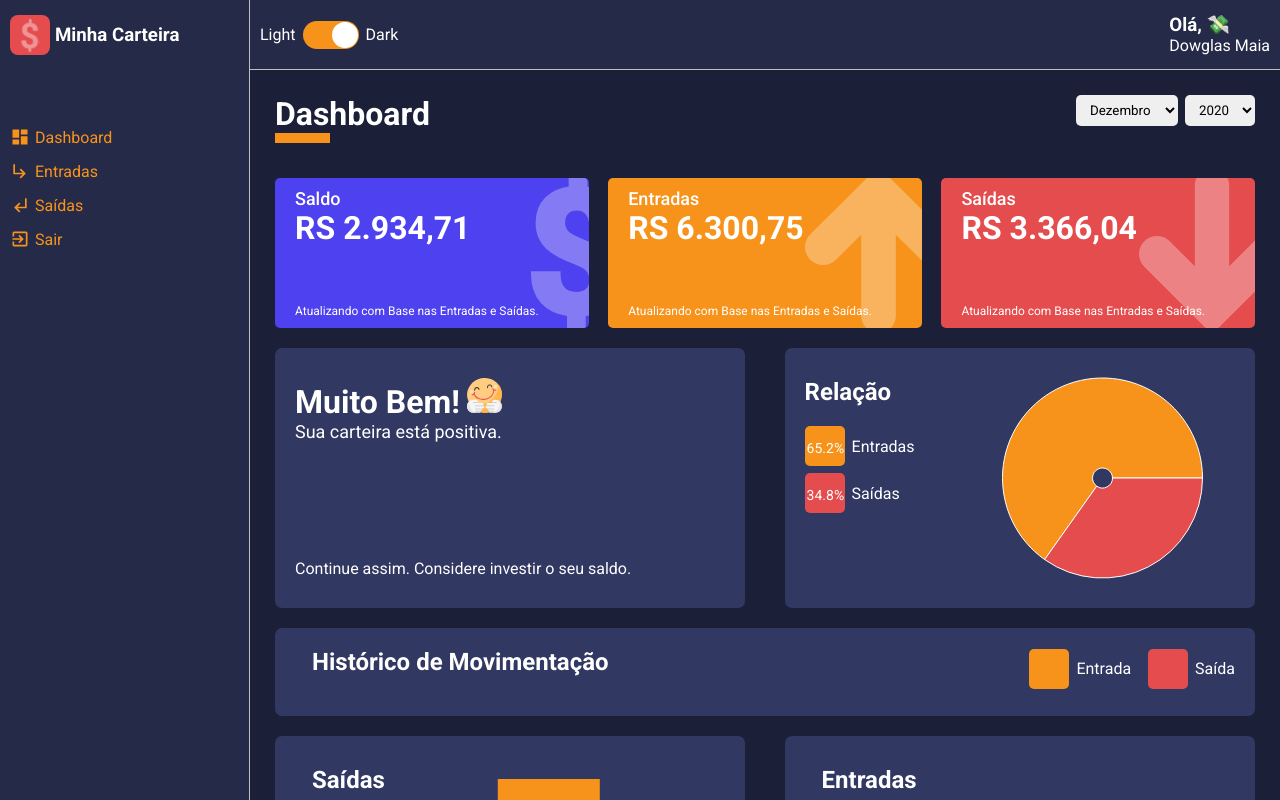
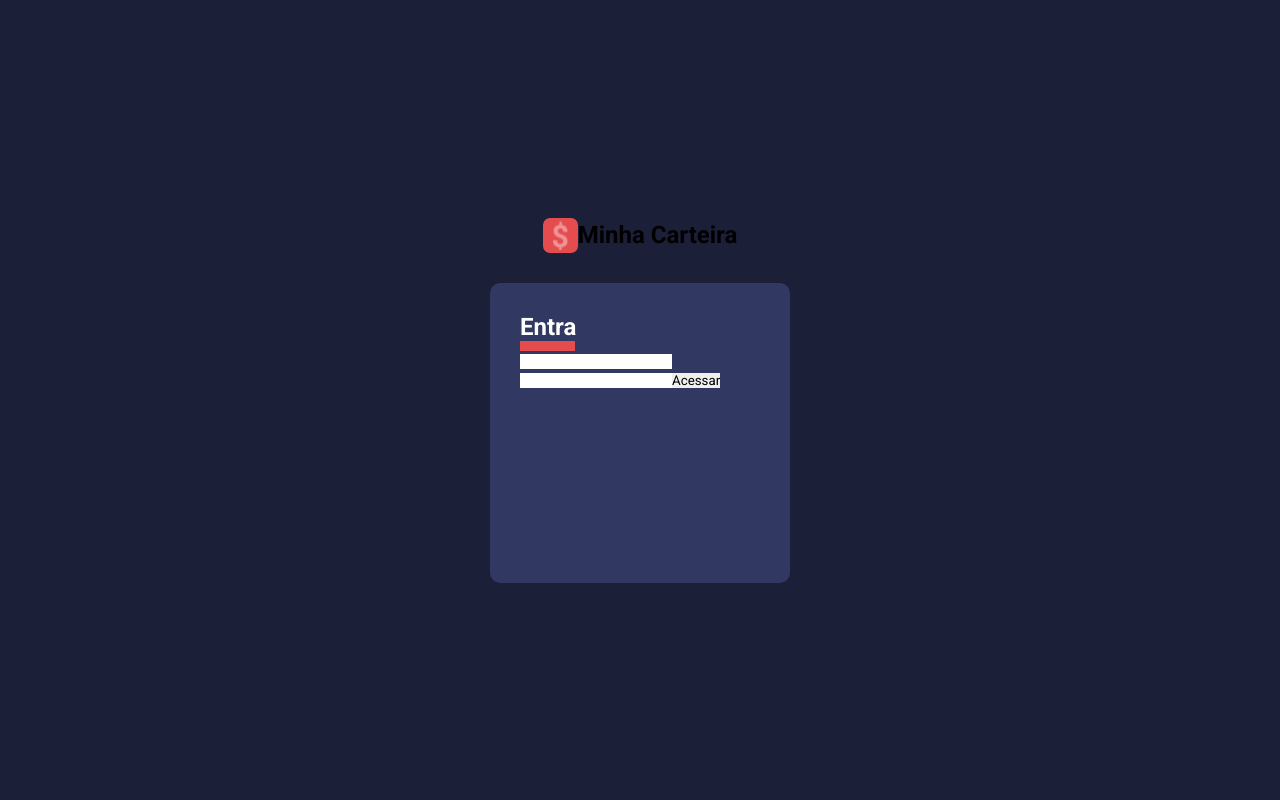
Before and after one commit to dowglasmaia/app-react-minha-carteira, a React (Create React App) app: page /dashboard in a window 1280 px wide. Built offline with nearby package versions, Linux system fonts and the light colour scheme.

Commit message:
Criando a tela de login

```diff
--- a/src/Pages/List/index.tsx
+++ b/src/Pages/List/index.tsx
@@ -175,8 +175,7 @@ const List: React.FC<IRouteParams> = ({ match }) => {
                 <button
                     type="button"
                     className=
-                    {`tag-filter tag-recorrentes
-                            ${selectedFrequency.includes('recorrente') && 'tag-actived'}
+                    {`tag-filter tag-recorrentes ${selectedFrequency.includes('recorrente') && 'tag-actived'}
                         `}
                     onClick={() => handleFrequencyClick('recorrente')}
                 >
--- a/src/Pages/Signin/index.tsx
+++ b/src/Pages/Signin/index.tsx
@@ -1,8 +1,32 @@
 import React from 'react';
+
+import {
+    Container,
+    Logo ,
+    Form,
+    FormTitle, } from './styles';
+
+import logoImg from '../../assets/logo.svg';
 
 const Signin: React.FC = () => {
     return (
-        <h3>Signin</h3>
+        <Container>
+          <Logo>
+            <img src={logoImg} alt="Minha Carteira"/>
+            <h2>Minha Carteira</h2>
+          </Logo>
+
+          <Form>
+              <FormTitle> Entra </FormTitle>
+
+              <input type="text"></input>
+              <input type="text"></input>
+
+                <button type="submit">Acessar</button>
+
+          </Form>
+
+        </Container>
     );
 }
 
--- /dev/null
+++ b/src/Pages/Signin/styles.ts
@@ -0,0 +1,48 @@
+import styled from "styled-components";
+
+export const Container = styled.div`
+  height: 100vh;
+  display: flex;
+  flex: 1; // ocupa toda a area disponivel na tela
+  flex-direction: column;
+  justify-content: center;
+  align-items: center;
+  background-color: ${(props) => props.theme.colors.primary};
+`;
+
+export const Logo = styled.div`
+  display: flex;
+  align-items: center;
+  margin-bottom: 30px;
+
+  > h3 {
+    color: ${(props) => props.theme.colors.white};
+    margin-left: 7px;
+  }
+  > img {
+    width: 35px;
+    height: 35px;
+  }
+`;
+
+export const Form = styled.form`
+  width: 300px;
+  height: 300px;
+
+  padding: 30px;
+  border-radius: 10px;
+
+  background-color: ${(props) => props.theme.colors.tertiary};
+`;
+
+export const FormTitle = styled.h2`
+  color: ${(props) => props.theme.colors.white};
+
+  // o & referencia o propio Elemento.
+  &::after {
+    content: "";
+    display: block;
+    width: 55px;
+    border-bottom: 10px solid ${(props) => props.theme.colors.warning};
+  }
+`;
--- a/src/components/MainHeader/index.tsx
+++ b/src/components/MainHeader/index.tsx
@@ -1,4 +1,4 @@
-import React, { useMemo, useState } from 'react';
+import React, { useCallback, useMemo, useState } from 'react';
 
 import emojis from '../../utils/emojis';
 import Toggle from '../shared/Toggle';
--- a/src/components/shared/Toggle/index.tsx
+++ b/src/components/shared/Toggle/index.tsx
@@ -2,13 +2,9 @@ import React from 'react';
 
 import { Container, ToggleLabel, ToggleSelector } from './style';
 
+import {IToggleProps} from './toggle.model';
 
-interface IToggleProps {
-    labelLeft: string;
-    labelRight: string;
-    checked: boolean;
-    onChange(): void;
-}
+
 
 /* Componente de Troca de Valor do Thema */
 const Toggle: React.FC<IToggleProps> = ({
--- /dev/null
+++ b/src/components/shared/Toggle/toggle.model.ts
@@ -0,0 +1,6 @@
+export interface IToggleProps {
+    labelLeft: string;
+    labelRight: string;
+    checked: boolean;
+    onChange(): void;
+}
--- a/src/hooks/theme.tsx
+++ b/src/hooks/theme.tsx
@@ -4,39 +4,29 @@ import React, { createContext, useContext, useState } from 'react';
 import dark from './../styles/themes/dark';
 import light from './../styles/themes/light';
 
-interface IThemeContext {
-    toggleTheme(): void;
-    theme: ITheme;
-}
-
-interface ITheme {
-    title: string;
-    colors: {
-        primary: string;
-        secundary: string;
-        tertiary: string;
-
-        white: string;
-        black: string;
-        gray: string;
-
-        success: string;
-        info: string;
-        warning: string;
-        danger: string;
-    },
-}
+/* import das interfaces */
+import { ITheme, IThemeContext } from './theme.model';
 
 const ThemeContext = createContext<IThemeContext>({} as IThemeContext);
 
 const ThemeProvider: React.FC = ({ children }) => {
-    const [theme, setTheme] = useState<ITheme>(dark);
+    const [theme, setTheme] = useState<ITheme>(() => {
+        const themeSaved = localStorage.getItem('@minha-carteira-web:theme');
+        if (themeSaved) {
+            return JSON.parse(themeSaved);
+        } else {
+            return dark;
+        }
+    });
 
     const toggleTheme = () => {
         if (theme.title === 'dark') {
             setTheme(light);
+            //guardando no localStorage
+            localStorage.setItem('@minha-carteira-web:theme', JSON.stringify(light));
         } else {
             setTheme(dark);
+            localStorage.setItem('@minha-carteira-web:theme', JSON.stringify(dark));
         }
     };
 
--- /dev/null
+++ b/src/routes/auth.routes.tsx
@@ -0,0 +1,13 @@
+import React from 'react';
+import { Switch, Route } from "react-router-dom";
+
+import SingnIn from '../Pages/Signin';
+
+const AuthRoutes: React.FC = () => (
+    <Switch>
+        <Route component={SingnIn}/>
+    </Switch>
+
+);
+
+export default AuthRoutes;
--- a/src/routes/index.tsx
+++ b/src/routes/index.tsx
@@ -3,11 +3,12 @@ import React from 'react';
 
 import { BrowserRouter } from 'react-router-dom';
 
-import App from './app.routes';
+//import App from './app.routes';
+import  Auth from './auth.routes';
 
 const Routes: React.FC = () => (
     <BrowserRouter>
-        <App />
+        <Auth />
     </BrowserRouter>
 )
 
```
Also changed, not shown: src/hooks/theme.model.ts (added, +22 -0 lines).
